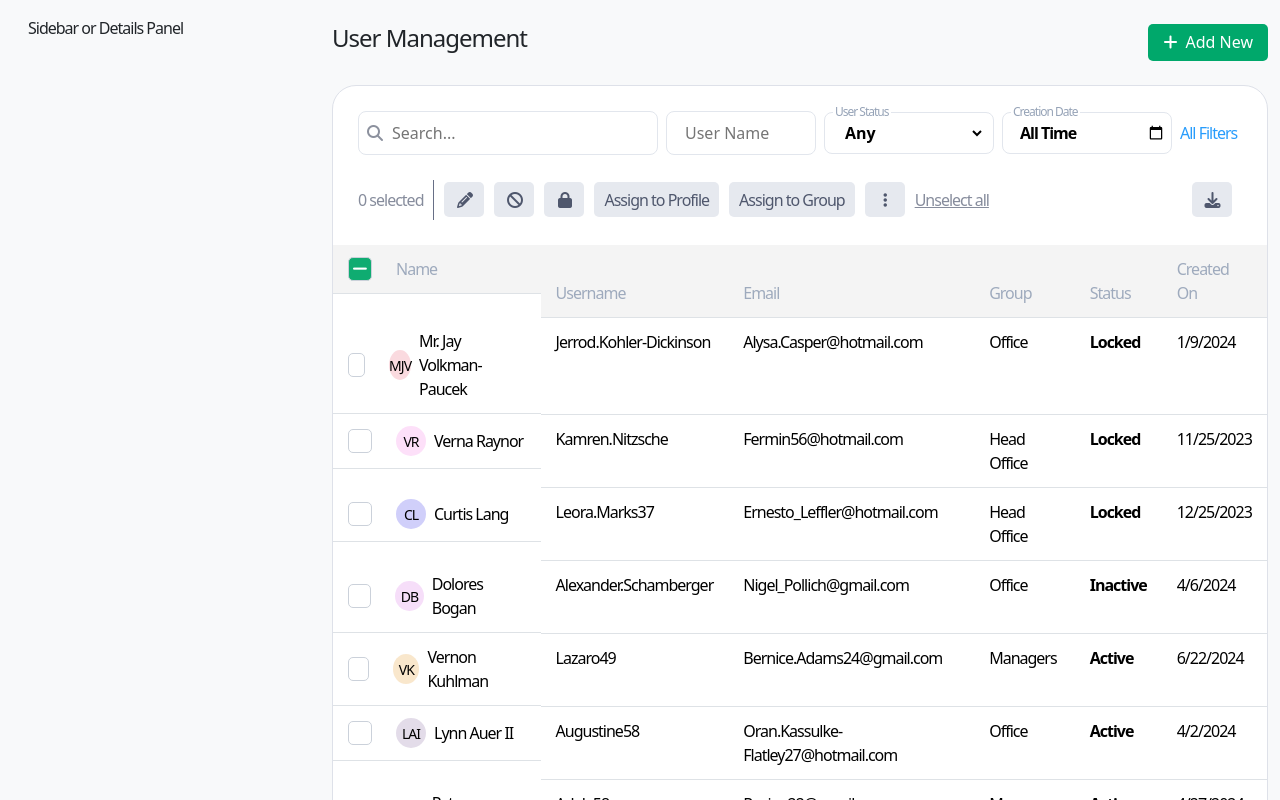
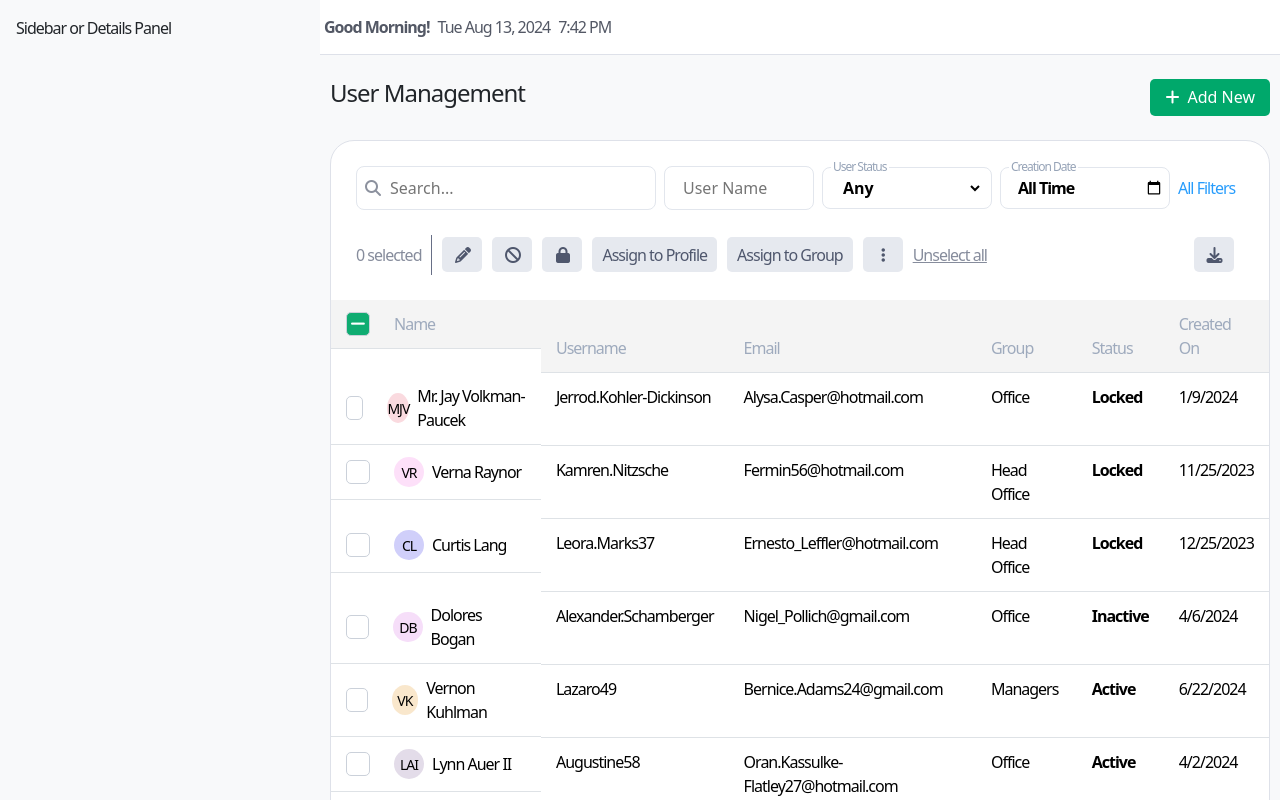
Before and after one commit to MenaTalhHossamAlden/RENOSYSTEMS-Frontend-Engineer-Challenge, a React (Create React App) app: page / in a window 1280 px wide. Shown: the top 800 px of the page. Built offline with nearby package versions, Linux system fonts and the light colour scheme; the HTML template or start-up script is replaced by a standard one.

Commit message:
add current data to navbar

```diff
--- /dev/null
+++ b/src/components/Navbar.css
@@ -0,0 +1,21 @@
+.navbar {
+  display: flex;
+  align-items: center;
+  justify-content: space-between;
+  background: white;
+  padding: 15px 0;
+  border-bottom: 1px solid #dee1e9;
+}
+
+.navbar .navbar-left {
+  display: flex;
+}
+
+.navbar p {
+  margin: 0 4px;
+  color: #535865;
+}
+
+.navbar p:first-child {
+  font-weight: 700;
+}
--- /dev/null
+++ b/src/components/Navbar.js
@@ -0,0 +1,27 @@
+import './Navbar.css';
+const Navbar = () => {
+  const date = new Date();
+
+  const formattedDate = date.toLocaleDateString('en-US', {
+    weekday: 'short',
+    year: 'numeric',
+    month: 'short',
+    day: '2-digit',
+  });
+  const formattedDateWithSpace = formattedDate.replace(',', '');
+  const formattedTime = date.toLocaleTimeString('en-US', {
+    hour: 'numeric',
+    minute: '2-digit',
+    hour12: true,
+  });
+  return (
+    <div className="navbar">
+      <div className="navbar-left">
+        <p>Good Morning!</p>
+        <p>{formattedDateWithSpace}</p>
+        <p>{formattedTime}</p>
+      </div>
+    </div>
+  );
+};
+export default Navbar;
--- a/src/components/UserManagement.css
+++ b/src/components/UserManagement.css
@@ -1,3 +1,11 @@
+.col {
+  padding: 0;
+}
+
+.user-management-body {
+  padding: 0 10px;
+}
+
 p {
   margin: 0;
   padding: 0;
--- a/src/components/UserManagement.js
+++ b/src/components/UserManagement.js
@@ -4,6 +4,7 @@ import './UserManagement.css';
 import { useDispatch, useSelector } from 'react-redux';
 import { openPopup } from '../features/popup/popupSlice';
 import Popup from './Popup';
+import Navbar from './Navbar';
 const UserManagement = () => {
   const showPopup = useSelector((state) => state.popup.show);
   const dispatch = useDispatch();
@@ -12,10 +13,12 @@ const UserManagement = () => {
       {showPopup && <Popup />}
       <Container fluid className="user-management">
         <Row>
-          <Col md={3} className="bg-light">
+          <Col md={3} className="bg-light col">
             <div className="p-3">Sidebar or Details Panel</div>
           </Col>
-          <Col md={9} className="bg-light">
+          <Col md={9} className="bg-light col">
+            <Navbar />
+            <div className='user-management-body'>
               <div className="header">
                 <h4>User Management</h4>
                 <button onClick={() => dispatch(openPopup())}>
@@ -23,6 +26,7 @@ const UserManagement = () => {
                 </button>
               </div>
               <Main />
+            </div>
           </Col>
         </Row>
       </Container>
```
Lines whose indentation alone changed are shown as unchanged.
